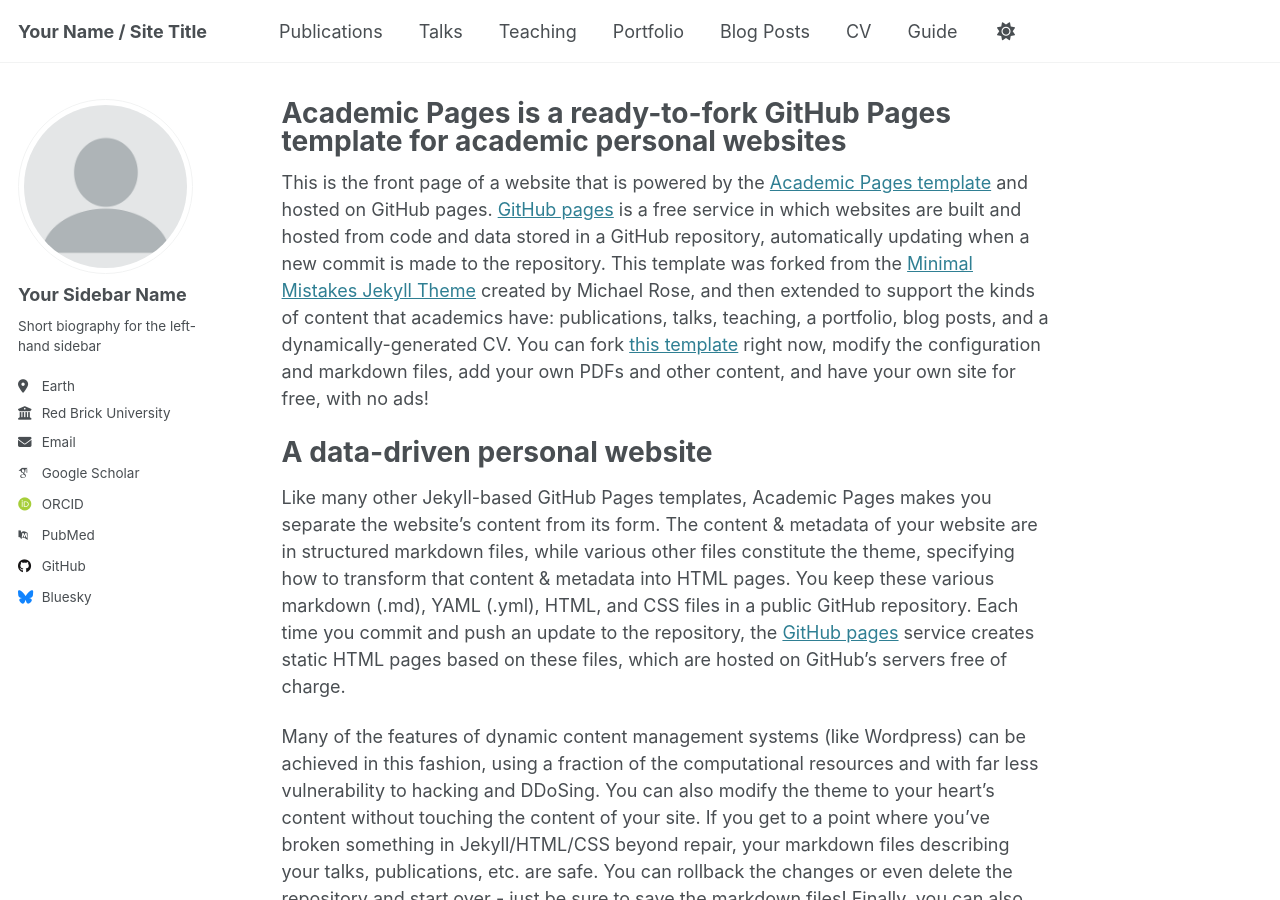
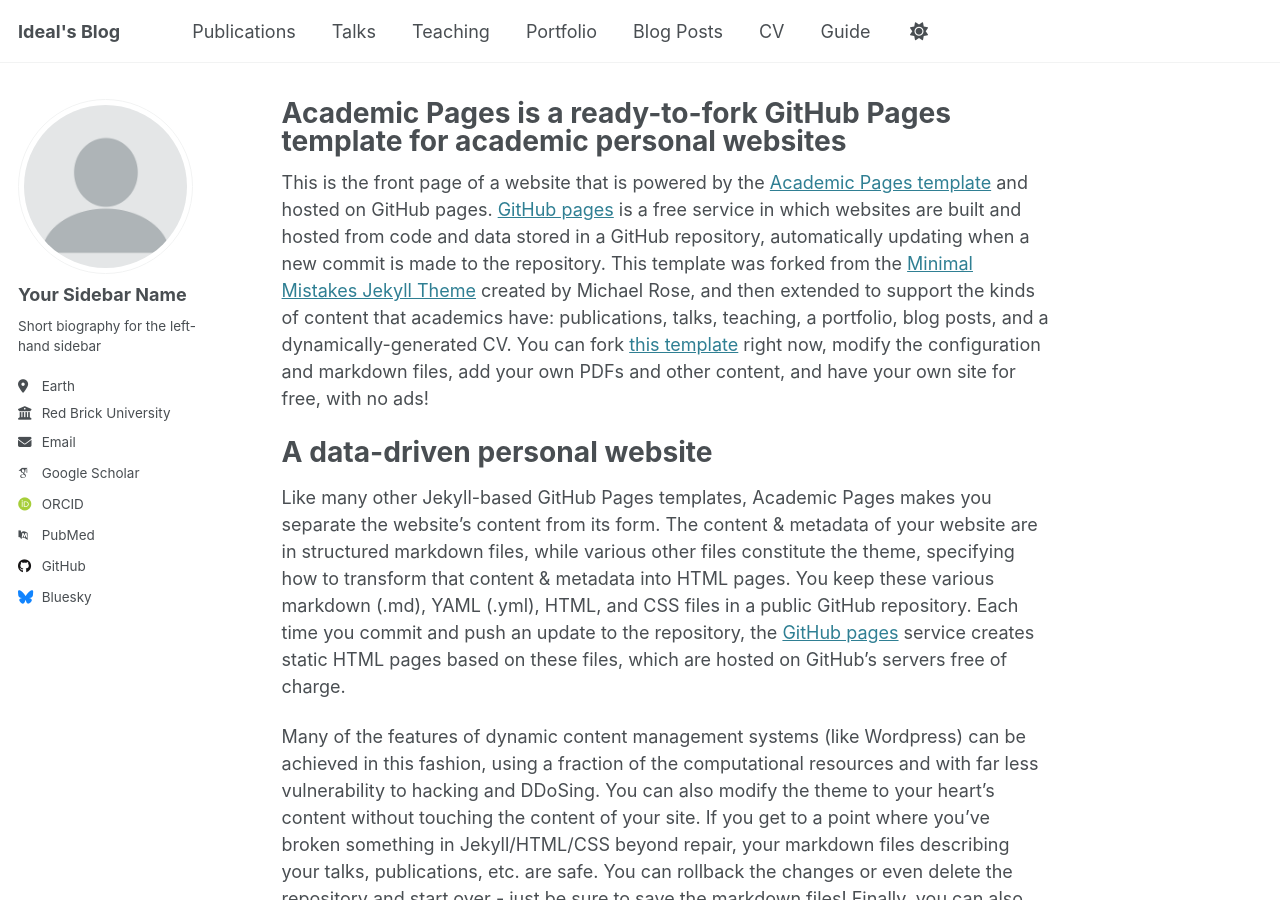
Before and after one commit to Malyuk-afk/IdealsBlog, a Jekyll site: the page built from _pages/about.md, in a window 1280 px wide and 900 px high. Built offline with Jekyll 4.4.1, drawn with Linux system fonts in a browser that asks for light colours; some web fonts are replaced.

Commit message:
Update _config.yml

```diff
--- a/_config.yml
+++ b/_config.yml
@@ -9,7 +9,7 @@
 # Basic Site Settings
 locale                   : "en-US"
 site_theme               : "default"
-title                    : "Your Name / Site Title"
+title                    : "Ideal's Blog"
 title_separator          : "-"
 name                     : &name "Your Name"
 description              : &description "personal description"
```
